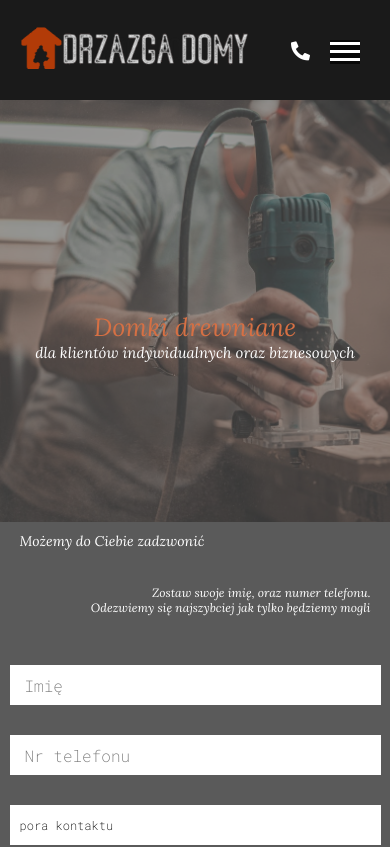
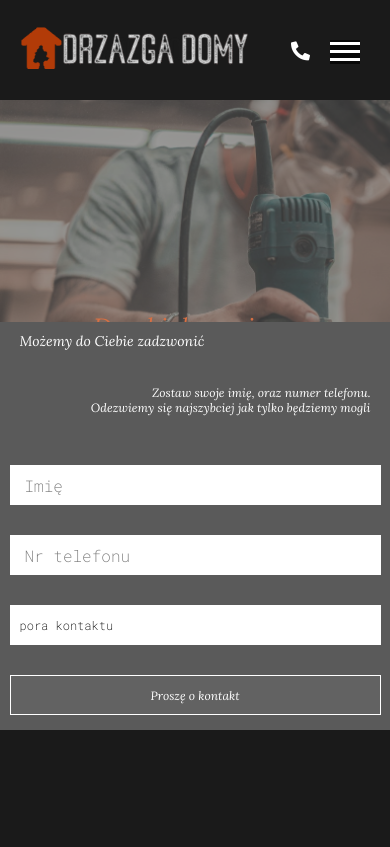
Before and after one commit to MarekBartczak/Drzazgadomy, a React (Create React App) app: page / in a window 390 px wide. Shown: the top 847 px of the page. Built offline with nearby package versions, Linux system fonts and the light colour scheme.

Commit message:
update callrequestform

```diff
--- a/src/components/callRequestForm/callRequestForm.module.css
+++ b/src/components/callRequestForm/callRequestForm.module.css
@@ -149,7 +149,6 @@
 @media (max-width: 800px) {
   .callRequestForm {
     position: relative;
-    top: 100px;
     height: auto;
     width: 100%;
     margin: 0;
--- a/src/components/topSection/background/background.module.css
+++ b/src/components/topSection/background/background.module.css
@@ -7,7 +7,6 @@
   background-size: cover;
   width: 100vw;
   /* top: 100px; */
-
   height: calc(100vh - 100px - 100px);
   z-index: -100;
   animation-name: backgroundSize;
```
